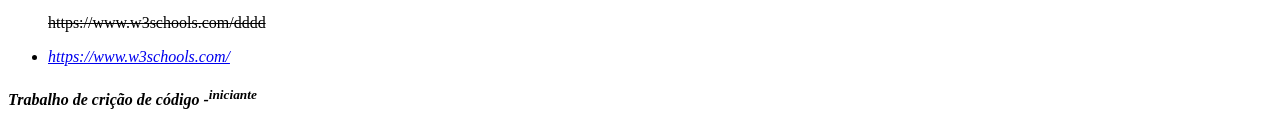
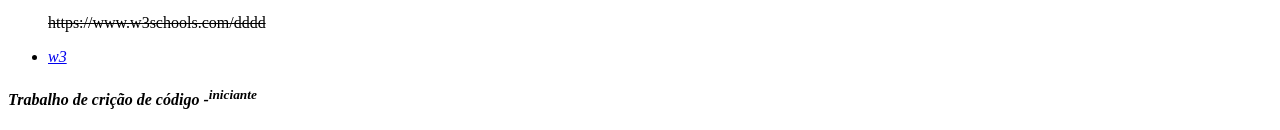
Before and after one commit to Juliana1800/html-semantico, a plain HTML site: page index.html in a window 1280 px wide. Shown: the part 1477-1607 px from the top of the page. Drawn offline with Linux system fonts and the light colour scheme.

Commit message:
correcao

```diff
--- a/index.html
+++ b/index.html
@@ -58,7 +58,7 @@
             <ul>
                 <li><em><a href="link1">https://developer.mozilla.org/pt-BR/</em></a></li>
                 <p><s>https://www.w3schools.com/dddd</s></p>
-                <li><em><a href="link2">https://www.w3schools.com/<em></a></li>
+                <li><em><a href="link2">w3<em></a></li>
                 </ul>
         </nav>
 </aside>
@@ -79,7 +79,7 @@
         Isso não ocorre somente em alguns de nós; mas em todos.
         Enquanto permitimos que nossa luz brilhe, nós, inconscientemente, damos permissão a outros para fazerem o mesmo.
         Quando nós nos libertamos do nosso próprio medo, nossa presença automaticamente libertará outros."</p>
-    </div>
+        </div>
     <strong><sub>**Marianne Williamson**</sub></strong>
 </footer>
 </html>
```
